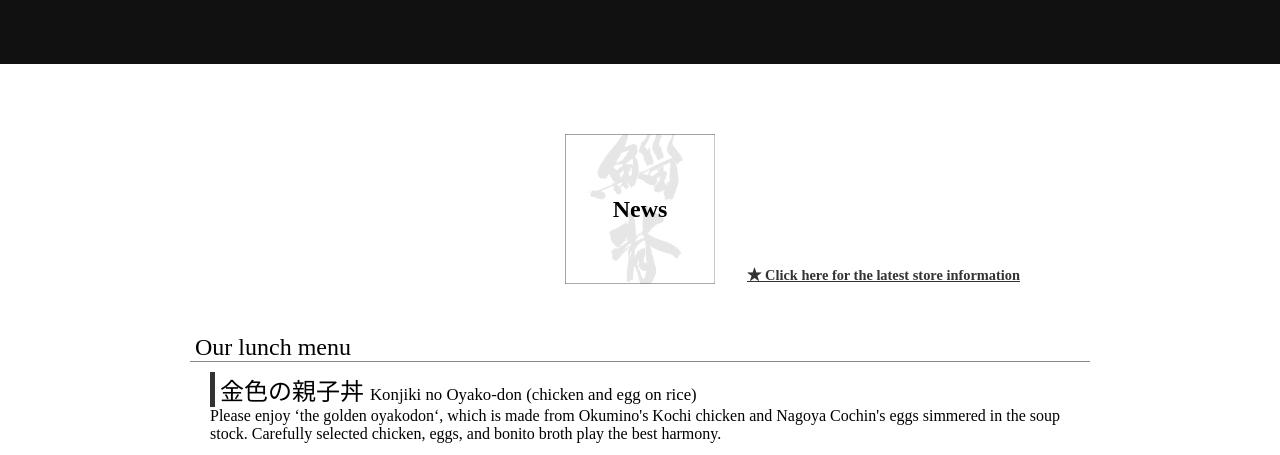
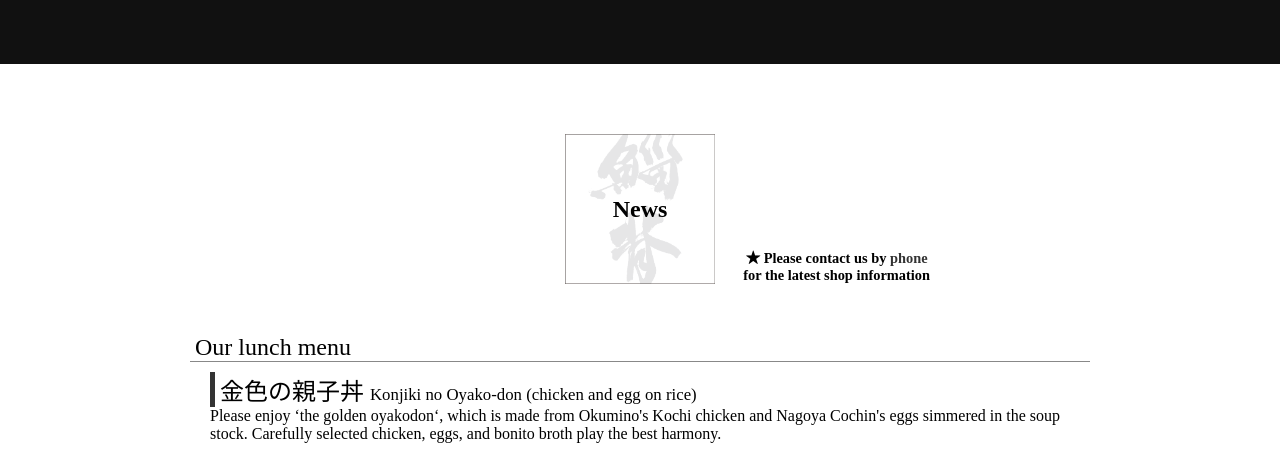
Before and after one commit to reonotis/inase-tokyo, a PHP site: page /en in a window 1280 px wide. Shown: the part 4086-4541 px from the top of the page. Run offline with PHP 8.4, Linux system fonts and the light colour scheme; some libraries are stand-ins or nearby versions.

Commit message:
最新のお知らせに遷移しやすくする、英語版なら電話で対応

```diff
--- a/css/main.css
+++ b/css/main.css
@@ -142,7 +142,7 @@ h2{
     font-size: 0.9rem;
 }
 .new-shop-notice.en{
-    right: calc(50% - 380px);
+    right: calc(50% - 290px);
 }
 .h2-logo:before{
     content: "";
@@ -192,6 +192,7 @@ h2.en:before{
     .new-shop-notice.en{
         right: 0;
         left: 0;
+        bottom: -35px;
     }
 }
 
--- a/en/layout/access.php
+++ b/en/layout/access.php
@@ -34,7 +34,9 @@
             </div>
             <div class='flex access-content-row' >
                 <div class='access-content-wrapper' >Telephone</div>
-                <div class='access-content' ><a href="tel:03-6459-1250" class="tel-href" >03-6459-1250</a>
+                <div class='access-content' >
+                    <a href="tel:03-6459-1250" class="tel-href" >03-6459-1250</a><br>
+                    Please contact us by phone for the latest shop information
                 </div>
             </div>
             <div class='flex access-content-row' >
--- a/en/layout/notice.php
+++ b/en/layout/notice.php
@@ -1,6 +1,8 @@
 <div class='notice-section' id='notice' >
     <h2 class="h2-logo en" ><p>News</p>
-        <div class="new-shop-notice en" ><a href="https://www.facebook.com/inase.kappou/" target="_blank" >★ Click here for the latest store information</a></div>
+        <div class="new-shop-notice en" >
+                ★ Please contact us by <a href="tel:03-6459-1250" class="tel-href" >phone</a><br> for the latest shop information
+        </div>
     </h2>
 
     <div class='notice-area' >
--- a/layout/access.php
+++ b/layout/access.php
@@ -44,6 +44,7 @@
                     ランチ　11:00～14:30<br>
                     　ラストオーダー　14:00<br>
                     ディナー　18:00～23:30<br>
+                    　<a href="https://www.facebook.com/inase.kappou/" target="_blank" >★最新の店舗情報はこちら</a>
                 </div>
             </div>
             <div class='flex access-content-row' >
```
